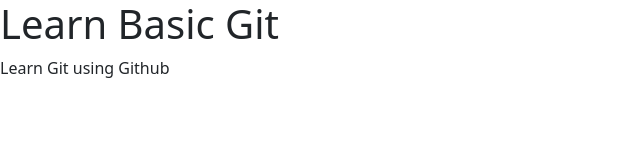
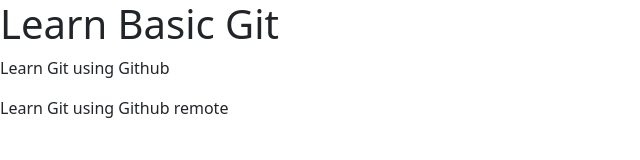
Before and after one commit to temmy-alex/belajar-git, a plain HTML site: page index.html in a window 1280 px wide. Shown: the whole page, without its empty margins (0-640 px from the left). Drawn offline with nearby package versions, Linux system fonts and the light colour scheme.

Commit message:
new paragraph in index.html

```diff
--- a/index.html
+++ b/index.html
@@ -9,5 +9,6 @@
 <body>
     <h1>Learn Basic Git</h1>
     <p>Learn Git using Github</p>
+    <p>Learn Git using Github remote</p>
 </body>
 </html>
```
